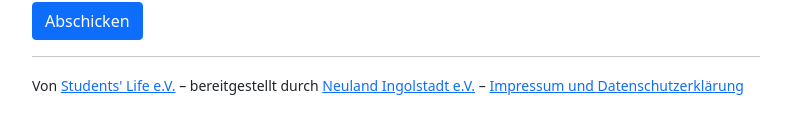
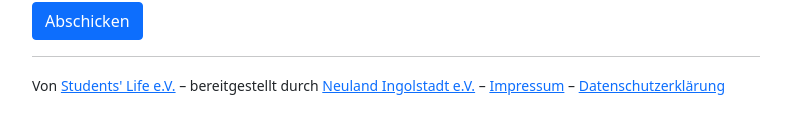
Before and after one commit to neuland-ingolstadt/mitgliedsantrag, a Next.js app: page / in a window 1280 px wide. Shown: the part 2135-2268 px from the top of the page, without its empty margins (244-1031 px from the left). Built offline with nearby package versions, Linux system fonts and the light colour scheme.

Commit message:
Update imprint and privacy policy links

```diff
--- a/components/Container.js
+++ b/components/Container.js
@@ -27,7 +27,9 @@ export default function Container ({ title, children }) {
             <> &ndash; </>
             bereitgestellt durch <a href="https://neuland-ingolstadt.de/" rel="noreferrer" target="_blank">Neuland Ingolstadt e.V.</a>
             <> &ndash; </>
-            <a href="https://students-life.de/impressum" rel="noreferrer" target="_blank">Impressum und Datenschutzerkl&auml;rung</a>
+            <a href="https://assets.neuland.app/students-life/imprint.pdf" rel="noreferrer" target="_blank">Impressum</a>
+            <> &ndash; </>
+            <a href="https://assets.neuland.app/students-life/privacy.pdf" rel="noreferrer" target="_blank">Datenschutzerkl&auml;rung</a>
           </small>
         </p>
         <br />
```
